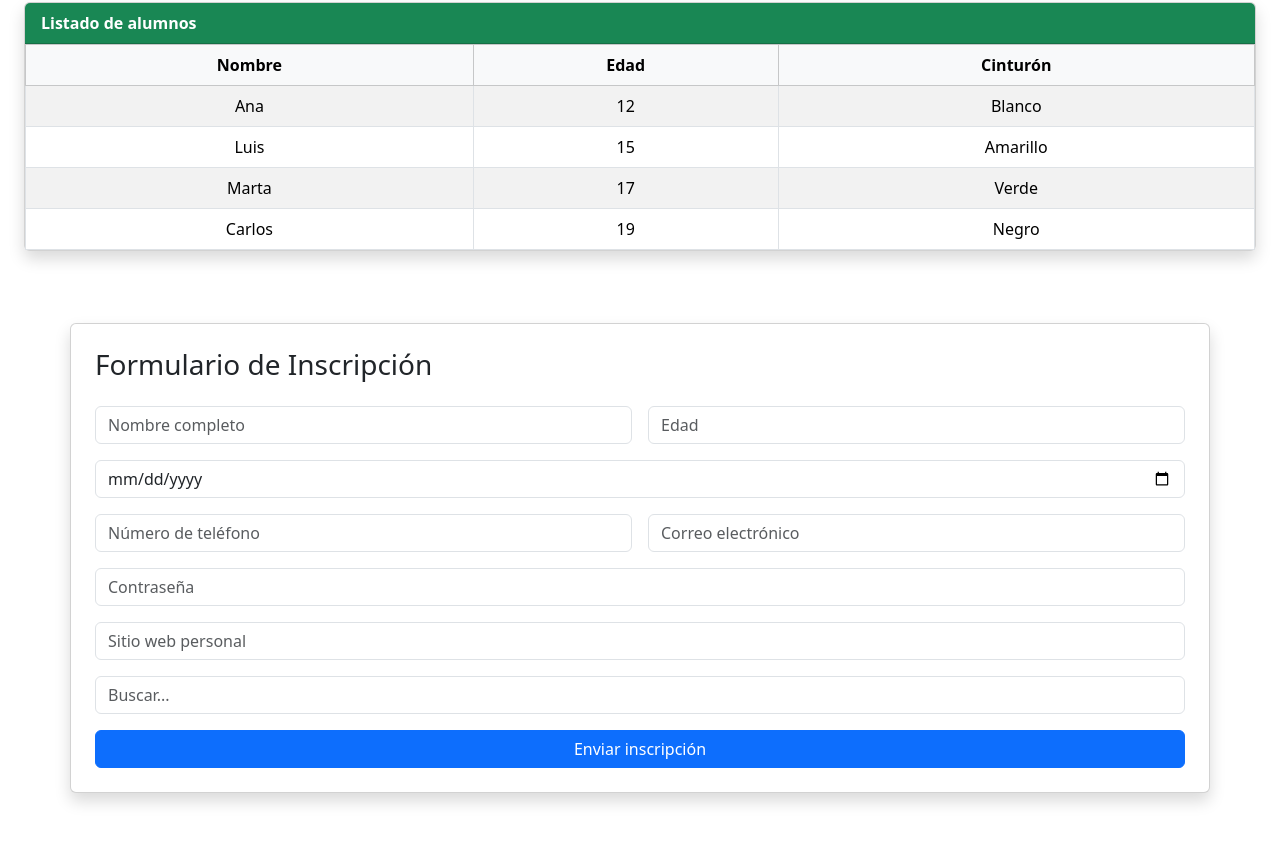
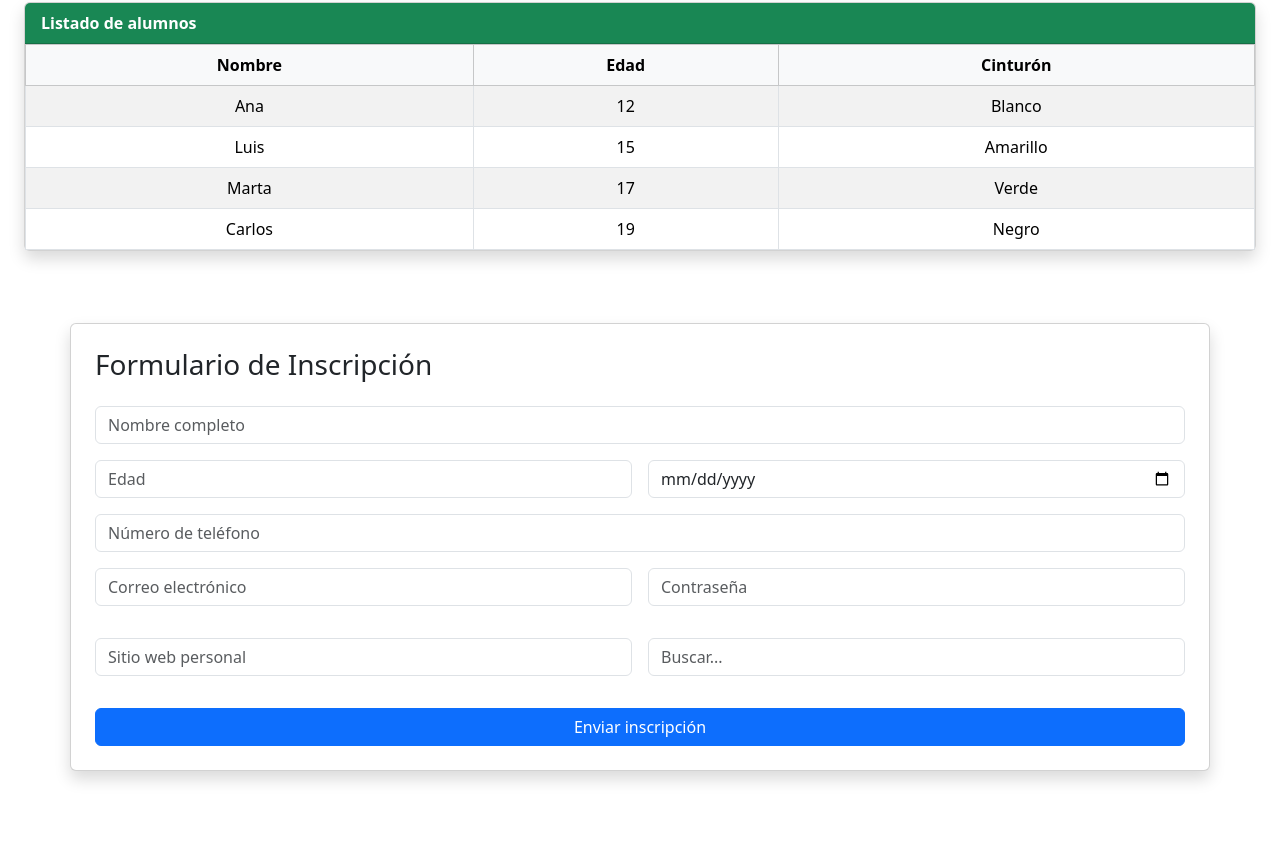
Before and after one commit to MatVira/ActividadN4_P2, a React (Create React App) app: page / in a window 1280 px wide. Shown: the part 741-1584 px from the top of the page. Built offline with nearby package versions, Linux system fonts and the light colour scheme.

Commit message:
DuoDecimo commit: Se arreglo el estilo del formulario

```diff
--- a/src/App.js
+++ b/src/App.js
@@ -15,10 +15,6 @@ import Tabla from "./components/Tabla";
 import Formulario from "./components/Formulario";
 import Input from "./components/Input";
 import Boton from "./components/Boton";
-
-
-//  Formularios
-
 
 
 function App() {
--- a/src/components/Formulario.js
+++ b/src/components/Formulario.js
@@ -1,4 +1,6 @@
 import React, { useState } from "react";
+
+//  Inputs especializados
 
 import InputText from "./InputText";
 import InputEmail from "./InputEmail";
@@ -38,11 +40,12 @@ function Formulario() {
       <h3 className="mb-4">Formulario de Inscripción</h3>
 
       <div className="row g-3">
-        <div className="col-md-6">
-          <InputText placeholder="Nombre completo" name="nombre" onInputChange={(e) => setNombre(e.target.value)} />
-        </div>
 
-        <div className="col-md-6">
+
+        <InputText/>
+
+
+        <div className="col-6">
           <Input
             type="number"
             placeholder="Edad"
@@ -51,7 +54,7 @@ function Formulario() {
           />
         </div>
 
-        <div className="col-12">
+        <div className="col-6">
           <Input
             type="date"
             placeholder="Fecha de nacimiento"
@@ -60,29 +63,21 @@ function Formulario() {
           />
         </div>
 
-        <div className="col-md-6">
-          <InputTel/>
-        </div>
+        <InputTel/>
 
-        <div className="col-md-6">
-          <InputEmail/>
-        </div>
+        <InputEmail/>
 
-        <div className="col-12">
-          <InputPassword/>
-        </div>
+        <InputPassword/>
 
-        <div className="col-12">
-          <InputURL/>
-        </div>
+        <InputURL/>
 
-        <div className="col-12">
-          <InputSearch />
-        </div>
+        <InputSearch />
+
 
         <div className="col-12 text-end">
           <Boton texto="Enviar inscripción" type="submit" />
         </div>
+
       </div>
     </form>
   );
--- a/src/components/InputEmail.js
+++ b/src/components/InputEmail.js
@@ -12,6 +12,7 @@ function InputEmail({ placeholder = "Correo electrónico", name = "email", onInp
   };
 
   return (
+    <div className="col-md-6 mb-3">
       <Input
         type="email"
         name={name}
@@ -19,6 +20,7 @@ function InputEmail({ placeholder = "Correo electrónico", name = "email", onInp
         value={value}
         onChange={handleChange}
       />
+    </div>
   );
 }
 
--- a/src/components/InputPassword.js
+++ b/src/components/InputPassword.js
@@ -12,6 +12,7 @@ function InputPassword({ placeholder = "Contraseña", name = "password", onInput
   };
 
   return (
+    <div className="col-md-6 mb-3">
       <Input
         type="password"
         name={name}
@@ -19,6 +20,7 @@ function InputPassword({ placeholder = "Contraseña", name = "password", onInput
         value={value}
         onChange={handleChange}
       />
+    </div>
   );
 }
 
--- a/src/components/InputSearch.js
+++ b/src/components/InputSearch.js
@@ -12,6 +12,7 @@ function InputSearch({ placeholder = "Buscar...", name = "search", onInputChange
   };
 
   return (
+    <div className="col-md-6 mb-3">
       <Input
         type="search"
         name={name}
@@ -19,6 +20,7 @@ function InputSearch({ placeholder = "Buscar...", name = "search", onInputChange
         value={value}
         onChange={handleChange}
       />
+    </div>
   );
 }
 
--- a/src/components/InputTel.js
+++ b/src/components/InputTel.js
@@ -12,6 +12,7 @@ function InputTel({ placeholder = "Número de teléfono", name = "telefono", onI
   };
 
   return (
+    <div className="col-12">
       <Input
         type="tel"
         name={name}
@@ -19,6 +20,7 @@ function InputTel({ placeholder = "Número de teléfono", name = "telefono", onI
         value={value}
         onChange={handleChange}
       />
+    </div>
   );
 }
 
--- a/src/components/InputText.js
+++ b/src/components/InputText.js
@@ -12,14 +12,15 @@ function InputText({ placeholder = "Nombre completo", name = "nombre", onInputCh
   };
 
   return (
+    <div className="col-12">
       <Input
-
         type="text"
         name={name}
         placeholder={placeholder}
         value={value}
         onChange={handleChange}
       />
+    </div>
   );
 }
 
--- a/src/components/InputURL.js
+++ b/src/components/InputURL.js
@@ -12,6 +12,7 @@ function InputURL({ placeholder = "Sitio web personal", name = "url", onInputCha
   };
 
   return (
+    <div className="col-md-6 mb-3">
       <Input
         type="url"
         name={name}
@@ -19,6 +20,7 @@ function InputURL({ placeholder = "Sitio web personal", name = "url", onInputCha
         value={value}
         onChange={handleChange}
       />
+    </div>
   );
 }
 
```
Lines whose indentation alone changed are shown as unchanged.
